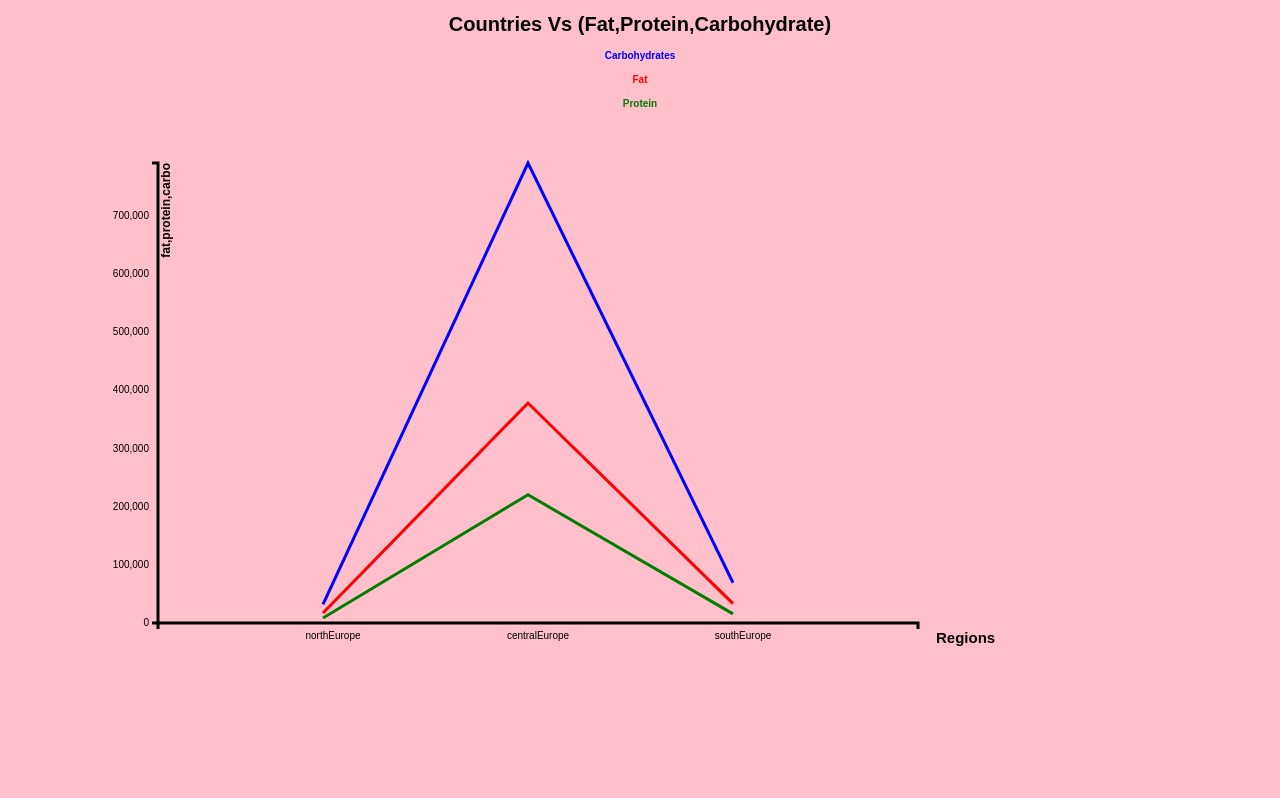
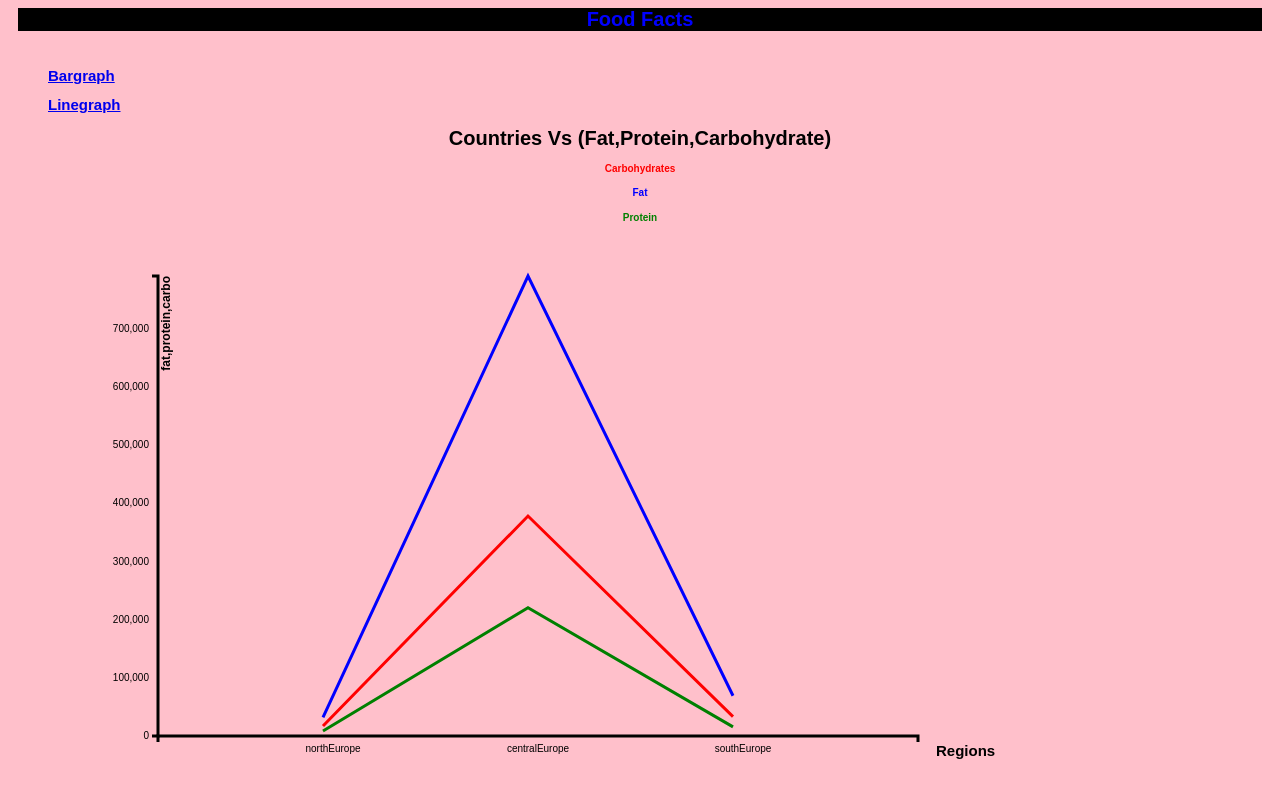
Before and after one commit to roshininasar/data-munging-assignment, a website: page line.html in a window 1280 px wide. Drawn offline with nearby package versions, Linux system fonts and the light colour scheme.

Commit message:
adding index file

```diff
--- a/bar.css
+++ b/bar.css
@@ -1,5 +1,6 @@
 body{
-    background-color:cyan;
+    background-color:pink;
+    font: 10px sans-serif;
   }
 
 .legend {
@@ -16,6 +17,28 @@ body{
   fill:none;
   stroke: red;
 }
-.chartContainer{
-	margin: 0 auto;
+
+
+header h1{
+  color:blue;
+  background-color: black;
+  text-align: center;
+  margin-top:-10px;
+
+
 }
+a:hover{
+  color: white;
+}
+#head{
+  float: center;
+  max-width: 100%;
+  padding: 1em;
+}
+#h ul,li{
+  list-style-type: none;
+  padding: 0;
+  font-size: 10px;
+  color:blue;
+    margin-left: 20px;
+    }
--- /dev/null
+++ b/index.css
@@ -0,0 +1,30 @@
+header h1{
+
+	color:blue;
+	background-color: black;
+	text-align: center;
+	margin-top:-10px;
+
+
+}
+a:hover{
+	color: white;
+}
+#head{
+	float: left;
+	max-width: 100%;
+	padding: 1em;
+}
+#head ul{
+	list-style-type: none;
+	padding: 1em;
+	font-size: 40px;
+	color:blue;
+    margin-left: 20px;
+}
+body{
+	width: 100%;
+	height: 100%;
+	background-repeat: no-repeat;
+	background-size: 100%;
+}
--- a/line.css
+++ b/line.css
@@ -14,3 +14,26 @@ path {
   stroke-width: 3;
   fill: none;
 }
+header h1{
+  color:blue;
+  background-color: black;
+  text-align: center;
+  margin-top:-10px;
+
+
+}
+a:hover{
+  color: white;
+}
+#head{
+  float: center;
+  max-width: 100%;
+  padding: 1em;
+}
+#h ul,li {
+  list-style-type: none;
+  padding: 0;
+  font-size: 10px;
+  color:blue;
+    margin-left: 20px;
+    }
--- a/line.html
+++ b/line.html
@@ -3,16 +3,20 @@
 <head>
   <meta charset="utf-8">
   <title>Line Chart</title>
-  <link href="line.css" rel="stylesheet">
+  <link rel="stylesheet" type="text/css" href="line.css">
 </head>
 <body >
-
+<header id="head"><h1>Food Facts</h1></header>
+<nav id="h">
+<ul><li><a href="bar.html"><h1>Bargraph</h1></a></li>
+<li><a href="line.html"><h1>Linegraph</h1></a></li></ul>
+</nav>
 <div id="multiline">
 
-  	<h1 style="text-align:center;">Countries Vs (Fat,Protein,Carbohydrate)</h1>
-  	<h4 style="color:blue;text-align:center">Carbohydrates</h4>
-  	<h4 style="color:red;text-align:center">Fat</h4>
-  	<h4 style="color:green;text-align:center">Protein</h4>
+    <h1 style="text-align:center;">Countries Vs (Fat,Protein,Carbohydrate)</h1>
+    <h4 style="color:red;text-align:center">Carbohydrates</h4>
+    <h4 style="color:blue;text-align:center">Fat</h4>
+    <h4 style="color:green;text-align:center">Protein</h4>
   </div>
 
   <script src="https://d3js.org/d3.v3.min.js" charset="utf-8"></script>
```
Also changed, not shown: bar.html (+5 -1 lines), index.html (added, +15 -0 lines).
